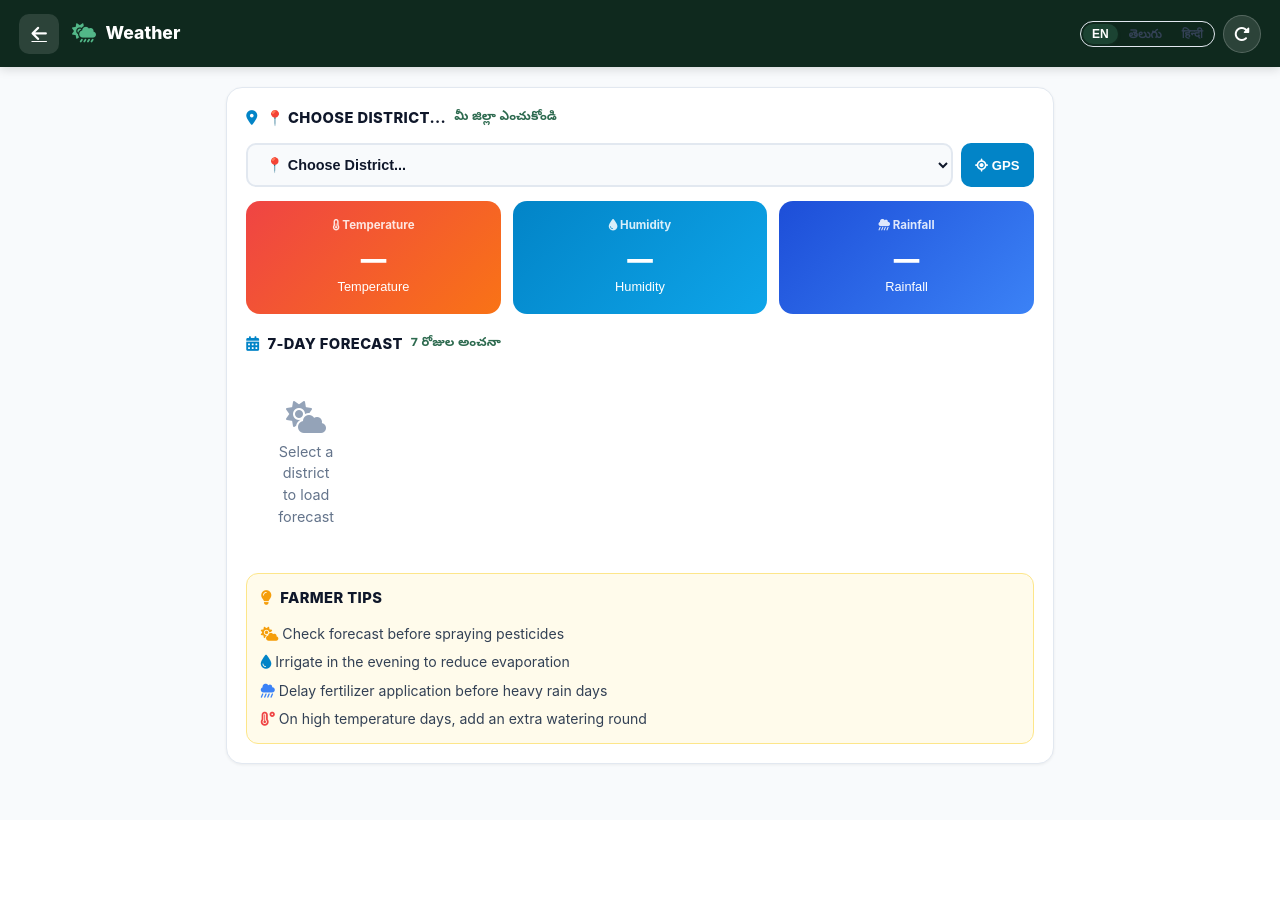
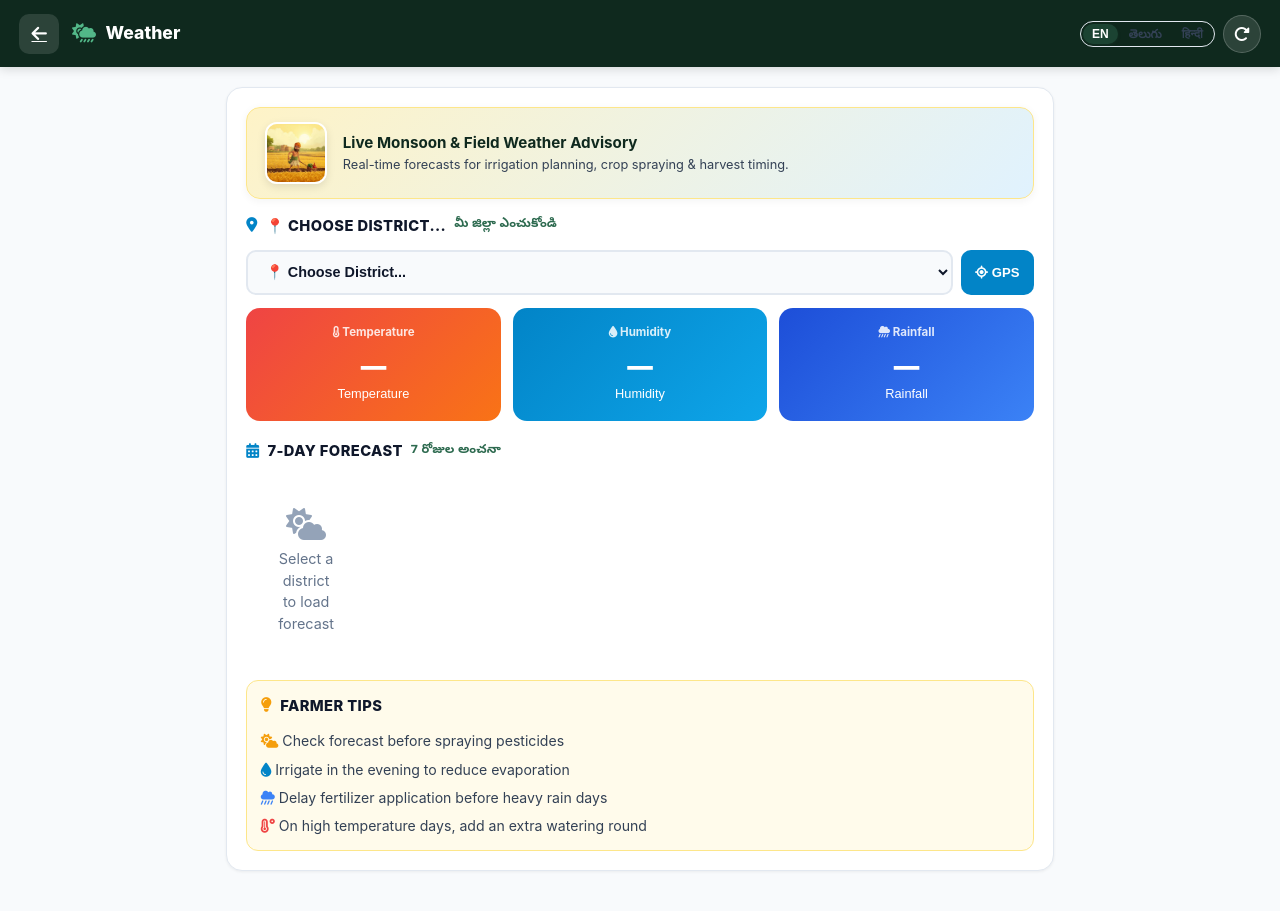
Before and after one commit to thatrasunil/commuity-service-project, a Flask app: page /weather in a window 1280 px wide. Shown: the top 911 px of the page. Before the commit the page ends 765 px from the top, so only its background shows below. Run offline with Flask 3, Linux system fonts and the light colour scheme.

Commit message:
Integrate farmer mascot images, visual banners, and farming animations

```diff
--- a/static/css/style.css
+++ b/static/css/style.css
@@ -2606,3 +2606,94 @@ body.high-contrast {
   .feature-col-right { padding: 0 !important; box-shadow: none; }
   .result-hero-card { -webkit-print-color-adjust: exact; print-color-adjust: exact; }
 }
+
+/* ═══════════════════════════════════════════════
+   FARMER MASCOT & NATURE ANIMATIONS
+═══════════════════════════════════════════════ */
+
+/* Floating character animation */
+.animate-float {
+  animation: floatCharacter 3.5s ease-in-out infinite;
+}
+@keyframes floatCharacter {
+  0%, 100% { transform: translateY(0px); }
+  50% { transform: translateY(-7px); }
+}
+
+/* Gentle sway for wheat/sprout icons */
+.animate-sway {
+  animation: swayWheat 3s ease-in-out infinite;
+  transform-origin: bottom center;
+}
+@keyframes swayWheat {
+  0%, 100% { transform: rotate(0deg); }
+  50% { transform: rotate(6deg); }
+}
+
+/* Pulse sprout button animation */
+.animate-pulse-sprout {
+  animation: pulseSprout 2.2s ease-in-out infinite;
+}
+@keyframes pulseSprout {
+  0%, 100% { box-shadow: 0 4px 14px rgba(22, 163, 74, 0.25); }
+  50% { box-shadow: 0 8px 24px rgba(22, 163, 74, 0.45); transform: translateY(-1px); }
+}
+
+/* Farmer Mascot Avatar in Home Greeting */
+.farmer-mascot-row {
+  display: flex;
+  align-items: center;
+  gap: 1.1rem;
+}
+.farmer-mascot-img {
+  width: 76px;
+  height: 76px;
+  border-radius: 50%;
+  object-fit: cover;
+  border: 3px solid #bbf7d0;
+  box-shadow: 0 4px 14px rgba(27, 67, 50, 0.15);
+  background: #f0fdf4;
+  flex-shrink: 0;
+}
+
+/* Visual Farmer Banner in Screens */
+.farmer-visual-banner {
+  display: flex;
+  align-items: center;
+  gap: 1rem;
+  background: linear-gradient(135deg, #f0fdf4 0%, #e0e7ff 100%);
+  border: 1.5px solid #bbf7d0;
+  border-radius: 14px;
+  padding: 0.85rem 1.1rem;
+  margin-bottom: 1rem;
+  box-shadow: 0 2px 8px rgba(15, 41, 30, 0.05);
+}
+.farmer-banner-img {
+  width: 62px;
+  height: 62px;
+  border-radius: 12px;
+  object-fit: cover;
+  flex-shrink: 0;
+  box-shadow: 0 3px 8px rgba(0, 0, 0, 0.1);
+  border: 2px solid #ffffff;
+}
+.farmer-banner-title {
+  font-weight: 700;
+  font-size: 0.95rem;
+  color: var(--primary-dark);
+}
+.farmer-banner-sub {
+  font-size: 0.8rem;
+  color: var(--text-secondary);
+}
+
+/* Chat & Profile Farmer Mascot */
+.chat-mascot-avatar {
+  width: 36px;
+  height: 36px;
+  border-radius: 50%;
+  object-fit: cover;
+  border: 2px solid #10b981;
+  margin-right: 6px;
+  vertical-align: middle;
+}
--- a/templates/index.html
+++ b/templates/index.html
@@ -143,12 +143,17 @@
     </div>
   </div>
 
-  <!-- Greeting -->
+  <!-- Greeting with Farmer Mascot Avatar -->
   <div class="home-greeting" id="homeGreeting">
-    <p class="greeting-main" data-i18n="good_morning">
-      <i class="fa-solid fa-sun greeting-icon"></i> Good Morning, Farmer!
-    </p>
-    <p class="greeting-sub te-sub" data-i18n-te="good_morning_te">శుభోదయం, రైతు!</p>
+    <div class="farmer-mascot-row">
+      <img src="{{ url_for('static', filename='images/farmer_hero.png') }}" alt="CropAI Farmer Mascot" class="farmer-mascot-img animate-float">
+      <div>
+        <p class="greeting-main" data-i18n="good_morning">
+          <i class="fa-solid fa-sun greeting-icon animate-sway"></i> Good Morning, Farmer!
+        </p>
+        <p class="greeting-sub te-sub" data-i18n-te="good_morning_te">శుభోదయం, రైతు!</p>
+      </div>
+    </div>
   </div>
 
   <!-- Feature Cards Grid -->
@@ -287,6 +292,15 @@
           <input type="hidden" id="cropSelect" name="Crop" value="Rice">
           <input type="hidden" id="algoSelect" name="Algorithm" value="Random Forest">
 
+          <!-- Farm Details Visual Banner -->
+          <div class="farmer-visual-banner" style="margin-top:1.2rem;">
+            <img src="{{ url_for('static', filename='images/farmer_oxen.png') }}" alt="Land Preparation" class="farmer-banner-img">
+            <div>
+              <div class="farmer-banner-title">Smart Field Advisory (పొలం సూచనలు)</div>
+              <div class="farmer-banner-sub">AI combines traditional soil wisdom with real-time weather analytics.</div>
+            </div>
+          </div>
+
           <!-- Farm Details -->
           <div class="section-head" style="margin-top:1rem;">
             <i class="fa-solid fa-ruler-combined" style="color:#2d6a4f;"></i>
@@ -392,7 +406,7 @@
           <input type="hidden" id="humidityInput" value="75">
 
           <!-- BIG PREDICT BUTTON -->
-          <button type="submit" class="btn-predict-big" id="submitBtn">
+          <button type="submit" class="btn-predict-big animate-pulse-sprout" id="submitBtn">
             <i class="fa-solid fa-calculator" style="font-size:1.4rem;"></i>
             <span data-i18n="predict_btn">Predict Yield</span>
             <span class="te-sub btn-predict-te" data-i18n-te="predict_btn_te">దిగుబడి అంచనా వేయండి</span>
@@ -532,6 +546,15 @@
   </div>
   <div class="feature-body-single">
     <div class="section-card">
+      <!-- Weather Visual Farmer Banner -->
+      <div class="farmer-visual-banner" style="background:linear-gradient(135deg, #fef3c7 0%, #e0f2fe 100%); border-color:#fde68a;">
+        <img src="{{ url_for('static', filename='images/farmer_field.png') }}" alt="Field Weather Guidance" class="farmer-banner-img">
+        <div>
+          <div class="farmer-banner-title">Live Monsoon &amp; Field Weather Advisory</div>
+          <div class="farmer-banner-sub">Real-time forecasts for irrigation planning, crop spraying &amp; harvest timing.</div>
+        </div>
+      </div>
+
       <div class="section-head">
         <i class="fa-solid fa-location-dot" style="color:#0284c7;"></i>
         <span data-i18n="choose_district_prompt">Select Your District</span>
@@ -641,6 +664,15 @@
   </div>
   <div class="feature-body-single">
     <div class="section-card">
+      <!-- Crop Recommendation Visual Banner -->
+      <div class="farmer-visual-banner" style="background:linear-gradient(135deg, #dcfce7 0%, #ccfbf1 100%); border-color:#86efac;">
+        <img src="{{ url_for('static', filename='images/farmer_harvest.png') }}" alt="Harvest Selection" class="farmer-banner-img">
+        <div>
+          <div class="farmer-banner-title">Optimal Crop Selection for Maximum Profit</div>
+          <div class="farmer-banner-sub">Recommends the best high-yield crops based on your soil type, season &amp; water availability.</div>
+        </div>
+      </div>
+
       <div class="section-head">
         <i class="fa-solid fa-sliders" style="color:#2d6a4f;"></i>
         <span data-i18n="farm_conditions_title">Your Farm Conditions</span>
@@ -1066,8 +1098,9 @@
       <div id="aiChatStream" style="flex:1; max-height:380px; overflow-y:auto; padding:0.5rem; display:flex; flex-direction:column; gap:0.75rem; border:1px solid var(--border-subtle); border-radius:12px; background:#f8fafc; margin-bottom:0.85rem;">
         <!-- Initial Bot Greeting -->
         <div style="align-self:flex-start; max-width:85%; background:#ffffff; border:1.5px solid var(--border-subtle); border-radius:14px; padding:0.75rem 0.9rem; font-size:0.88rem; box-shadow:var(--shadow-sm);">
-          <div style="font-weight:700; color:var(--primary); font-size:0.75rem; margin-bottom:3px;">
-            <i class="fa-solid fa-robot"></i> CropAI Assistant
+          <div style="font-weight:700; color:var(--primary); font-size:0.8rem; margin-bottom:4px; display:flex; align-items:center;">
+            <img src="{{ url_for('static', filename='images/farmer_hero.png') }}" class="chat-mascot-avatar" alt="CropAI Mascot">
+            <span>CropAI Assistant (రైతు మిత్రుడు)</span>
           </div>
           <div data-i18n="ai_bot_greeting">Hello Farmer! Ask me anything about crops, fertilizer dosage, weather risks, or pest control in English, Telugu, or Hindi.</div>
           <div class="te-sub" style="font-size:0.78rem; color:var(--primary-med); margin-top:4px;">నమస్కారం రైతు సోదరా! పంటలు, ఎరువులు మరియు తెగుళ్ల నివారణ గురించి ఏమైనా అడగండి.</div>
@@ -1114,9 +1147,7 @@
   <div class="feature-body-single">
     <div class="section-card">
       <div style="display:flex; align-items:center; gap:1rem; margin-bottom:1.25rem; border-bottom:1px solid var(--border-subtle); padding-bottom:1rem;">
-        <div style="width:68px; height:68px; border-radius:50%; background:linear-gradient(135deg, #1b4332, #40916c); display:flex; align-items:center; justify-content:center; color:#fff; font-size:1.8rem; box-shadow:var(--shadow-sm);">
-          <i class="fa-solid fa-user"></i>
-        </div>
+        <img src="{{ url_for('static', filename='images/farmer_pitchfork.png') }}" alt="Farmer Profile" style="width:68px; height:68px; border-radius:50%; object-fit:cover; border:3px solid #bbf7d0; box-shadow:var(--shadow-md);">
         <div>
           <h3 style="font-size:1.2rem; font-weight:800; color:var(--text-primary);" id="profileFarmerName">Farmer User</h3>
           <div style="font-size:0.85rem; color:var(--text-muted);" id="profileFarmerPhone">+91 98765 43210 &middot; Andhra Pradesh</div>
```
Also changed, not shown: static/images/farmer_field.png (added), static/images/farmer_harvest.png (added), static/images/farmer_hero.png (added), static/images/farmer_oxen.png (added), static/images/farmer_pitchfork.png (added), static/js/app.js.
